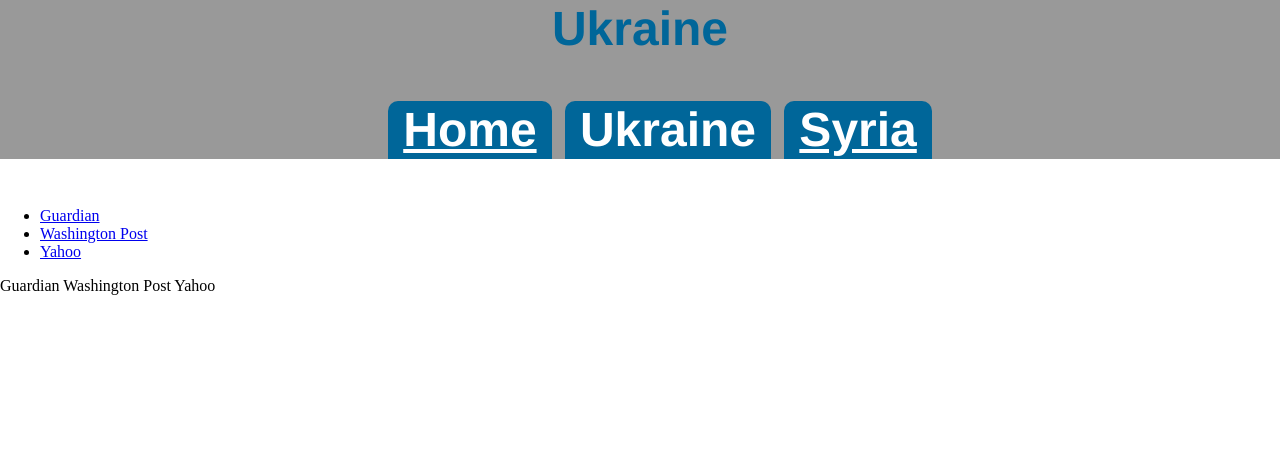
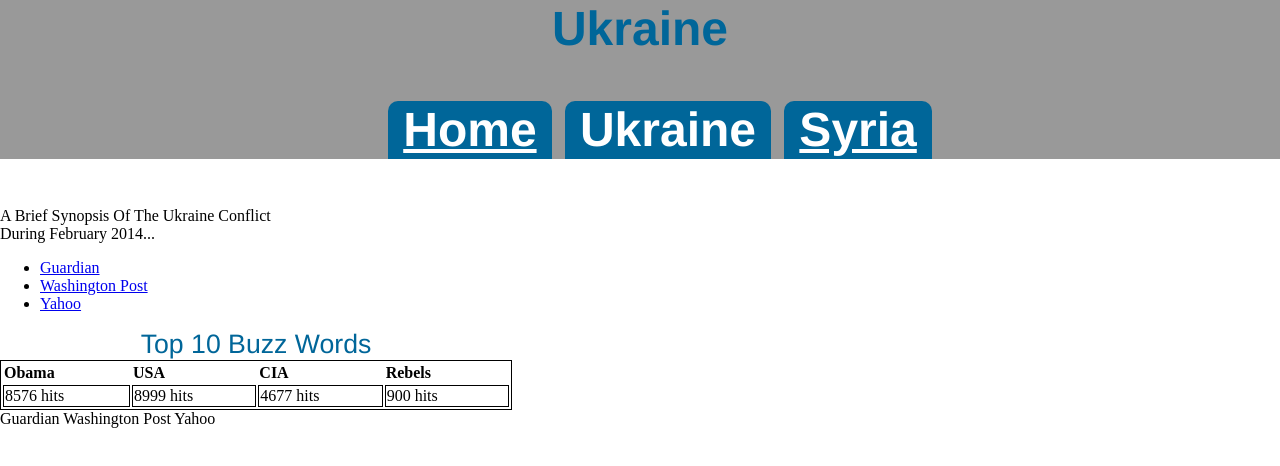
Before and after one commit to JamesLAbundis/data-scrape, a plain HTML site: page ukraine.html in a window 1280 px wide. Drawn offline with Linux system fonts and the light colour scheme.

Commit message:
added tables and need to add synopsis content

```diff
--- a/dataweb.css
+++ b/dataweb.css
@@ -39,6 +39,31 @@ nav ul li{
 
 nav ul li a{
 	color:white;
+
+}
+
+
+table#t01{
+
+	border:1px solid black;
+	border-collapse: :collapse;
+	width: 40%;
+	text-align: left;
+	vertical-align: top;
+
+}
+
+table#t01 td{
+	width: 10%;
+	text-align: left;
+	vertical-align: top;
+	border: 1px solid #000;
+}
+
+table#t01 caption{
+	font-family: 'Benton', Helvetica, Arial, sans-serif;
+	font-size: 20pt;
+	color:#006699;
 }
 
 .textcontainer1{
--- a/ukraine.html
+++ b/ukraine.html
@@ -21,6 +21,14 @@
 			</nav>
 		</header>
 
+		<div class="textcontainer2">
+			<div class= "intro2"> A Brief Synopsis Of The Ukraine Conflict</div>
+
+			<div=class="gtext2">During February 2014... </div>
+
+
+		</div>
+
         <!--Navigates to bottom of html with tags-->
 		<div="list">
 			<ul>
@@ -30,6 +38,27 @@
 			</ul>
 
 		</div>
+
+		<!--Adding dummy table to show current top buzzwords in comment section-->
+		<table id="t01">
+ 			 <caption>Top 10 Buzz Words</caption>
+  			<tr>
+   				<th>Obama</th>
+    			<th>USA</th>
+    			<th>CIA</th>
+    			<th>Rebels</th>
+  			</tr>
+  			<tr>
+   				<td>8576 hits</td>
+    			<td>8999 hits</td>
+    			<td>4677 hits</td>
+    			<td>900 hits</td>
+  			</tr>
+
+
+		</table>
+
+
 
 
 		<a name="Guard"> Guardian</a>
```
